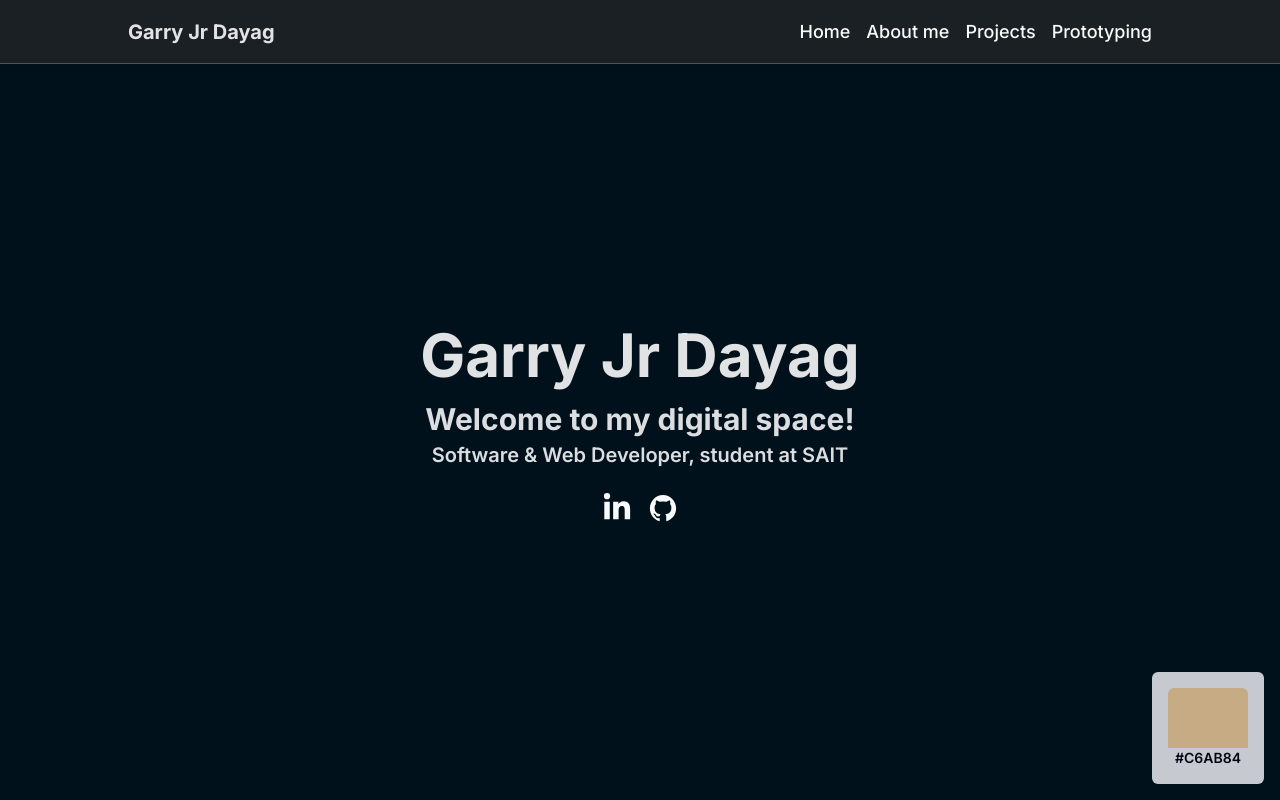
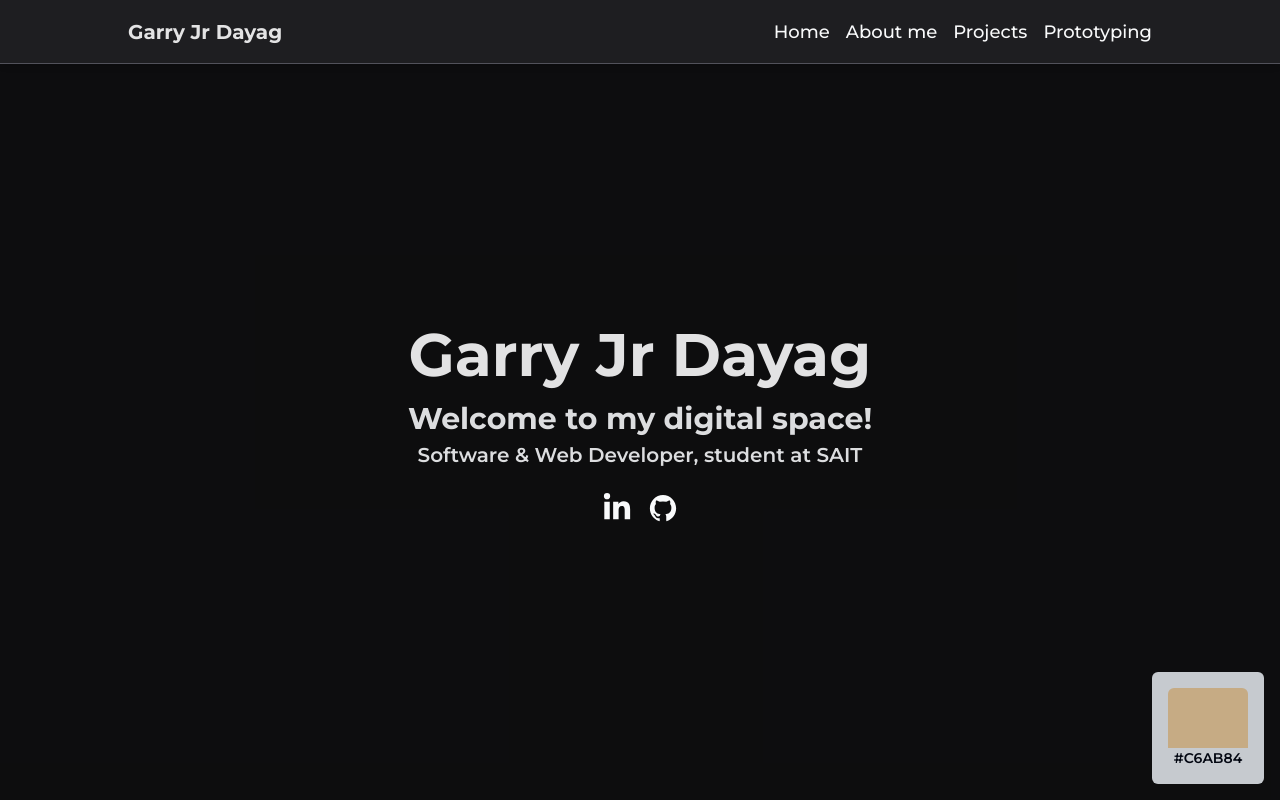
Before and after one commit to garryloopy/my-portfolio, a Next.js app: page / in a window 1280 px wide. Shown: the top 800 px of the page. Built offline with nearby package versions, Linux system fonts and the light colour scheme.

Commit message:
Change in layouts

```diff
--- a/app/globals.css
+++ b/app/globals.css
@@ -26,7 +26,7 @@ body {
     )
     rgb(var(--background-start-rgb)); */
 
-    background: #00111C;
+    @apply bg-zinc-950;
 }
 
 @layer utilities {
--- a/app/layout.js
+++ b/app/layout.js
@@ -1,10 +1,10 @@
-import { Inter } from "next/font/google";
+import { Montserrat } from "next/font/google";
 import "./globals.css";
 
 import NavBar from "./components/NavBar";
 import Footer from "./components/Footer";
 
-const inter = Inter({ subsets: ["latin"] });
+const inter = Montserrat({ subsets: ["latin"] });
 
 export const metadata = {
   title: "Portfolio - Garry Jr Dayag",
--- a/app/layouts/PageLayout.js
+++ b/app/layouts/PageLayout.js
@@ -3,7 +3,7 @@ import { motion } from "framer-motion";
 export default function PageLayout({ children, className }) {
   return (
     <motion.main
-      className={`min-h-screen w-full flex flex-col p-6 ${className}`}
+      className={`min-h-screen w-full flex flex-col p-6 ${className} bg-zinc-900/25`}
       initial={{ opacity: 0 }}
       animate={{ opacity: 1 }}
     >
```
